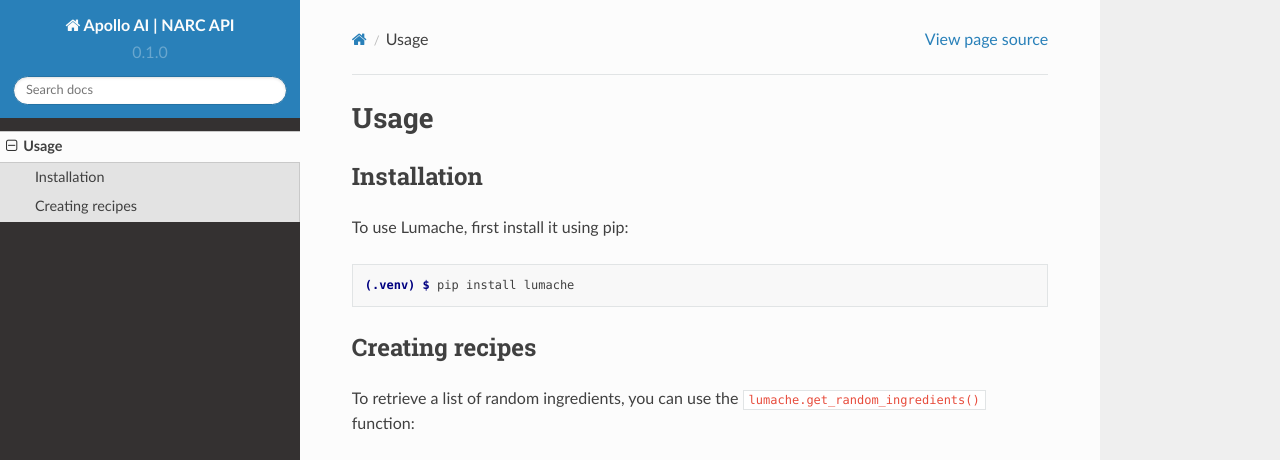
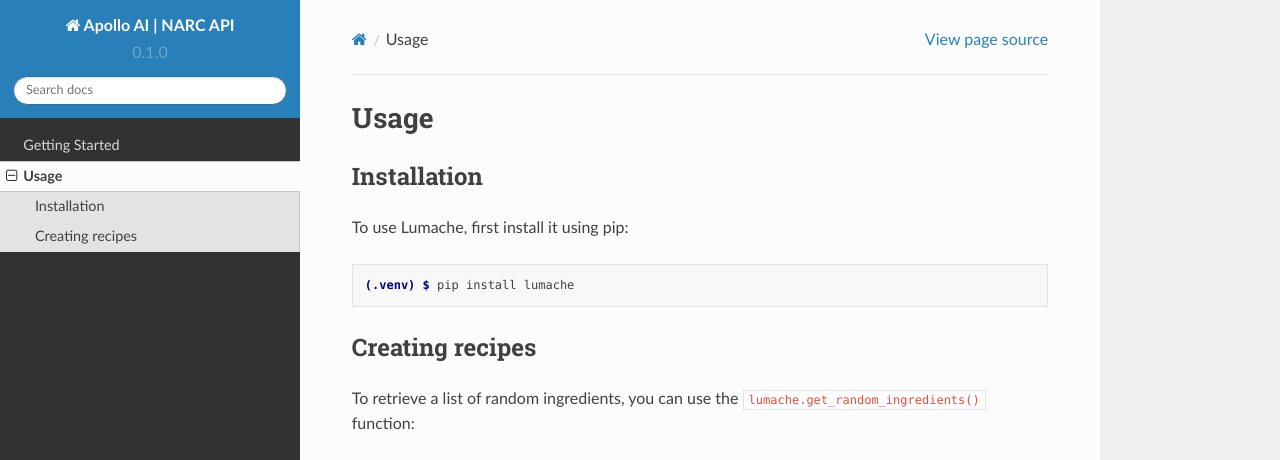
Before and after one commit to pseudohvr/narcapi-rtd, a Sphinx documentation site: the page built from docs/source/usage.rst, in a window 1280 px wide and 1095 px high. Shown: the top 460 px of the window. Built offline with Sphinx 7.4.7 and the Read the Docs theme 2.0.0, drawn with Linux system fonts in a browser that asks for light colours; pages that are not in the unit, such as notebooks, are missing from menus; grey boxes are pictures that could not be loaded.

Commit message:
more fixing

```diff
--- a/docs/source/index.rst
+++ b/docs/source/index.rst
@@ -8,5 +8,5 @@ Contents
 
 .. toctree::
 
+   getting_started
    usage
-   api
```
Also changed, not shown: docs/source/getting_started.rst (renamed from docs/source/narc_api.rst).
